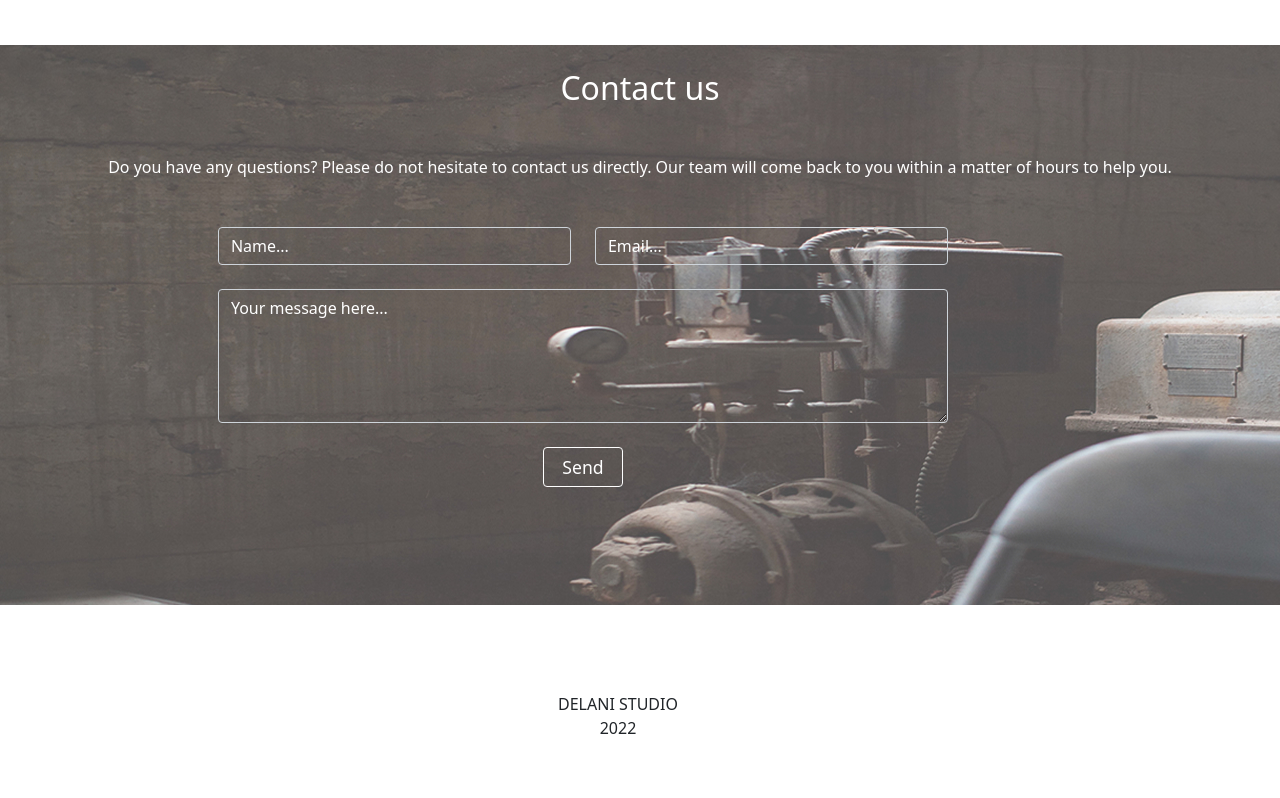
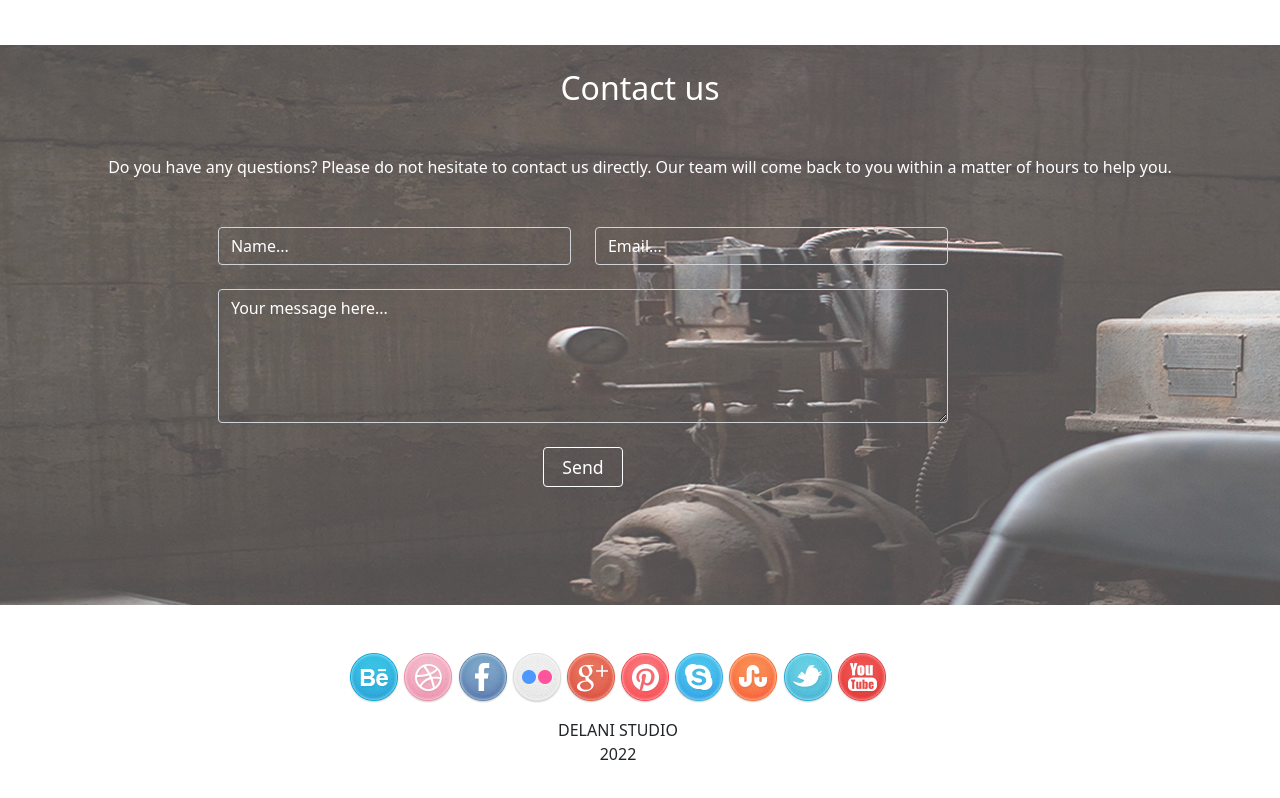
Before and after one commit to CodeRichBob/Delani-Studio, a plain HTML site: page index.html in a window 1280 px wide. Shown: the part 2353-3151 px from the top of the page. Drawn offline with Linux system fonts and the light colour scheme; the site is published under a folder, as on GitHub Pages, so addresses that start at the root find nothing; files whose address does not match are found by name.

Commit message:
changed image file path

```diff
--- a/index.html
+++ b/index.html
@@ -192,16 +192,16 @@
     <!-- footer section -->
     <div class="container align-items-center m-5 text-center">
         <div class="icons">
-            <a href=""><img src="/assets/social_icons/behance.png" alt=""></a>
-            <a href=""><img src="/assets/social_icons/dribble.png" alt=""></a>
-            <a href=""><img src="/assets/social_icons/facebook.png" alt=""></a>
-            <a href=""><img src="/assets/social_icons/flickr.png" alt=""></a>
-            <a href=""></a><img src="/assets/social_icons/g_plus.png" alt=""></a>
-            <a href=""></a><img src="/assets/social_icons/pinterest.png" alt=""></a>
-            <a href=""></a><img src="/assets/social_icons/skype.png" alt=""></a>
-            <a href=""></a><img src="/assets/social_icons/stumble_upon.png" alt=""></a>
-            <a href=""></a><img src="/assets/social_icons/twitter.png" alt=""></a>
-            <a href=""></a><img src="/assets/social_icons/you_tube.png" alt=""></a>
+            <a href=""><img src="./assets/social_icons/behance.png" alt=""></a>
+            <a href=""><img src="./assets/social_icons/dribble.png" alt=""></a>
+            <a href=""><img src="./assets/social_icons/facebook.png" alt=""></a>
+            <a href=""><img src="./assets/social_icons/flickr.png" alt=""></a>
+            <a href=""></a><img src="./assets/social_icons/g_plus.png" alt=""></a>
+            <a href=""></a><img src="./assets/social_icons/pinterest.png" alt=""></a>
+            <a href=""></a><img src="./assets/social_icons/skype.png" alt=""></a>
+            <a href=""></a><img src="./assets/social_icons/stumble_upon.png" alt=""></a>
+            <a href=""></a><img src="./assets/social_icons/twitter.png" alt=""></a>
+            <a href=""></a><img src="./assets/social_icons/you_tube.png" alt=""></a>
         </div>
         <div class="delani"><p>DELANI STUDIO <br>2022</p></div>
     </div>
```
